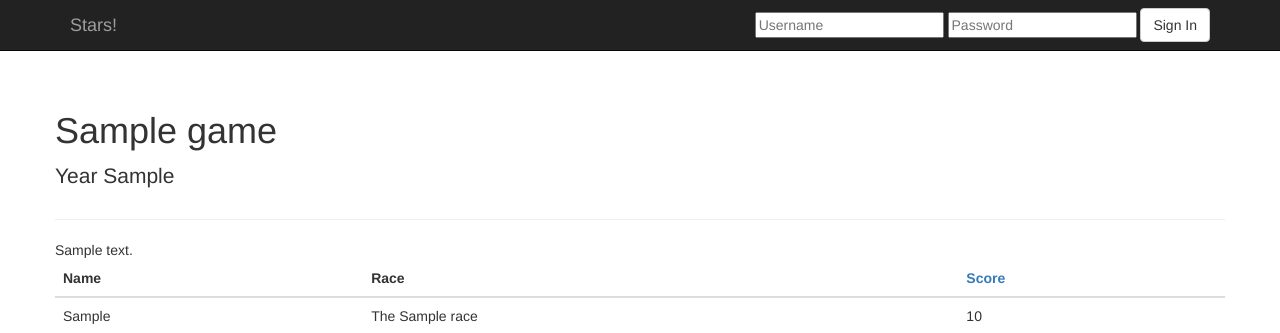
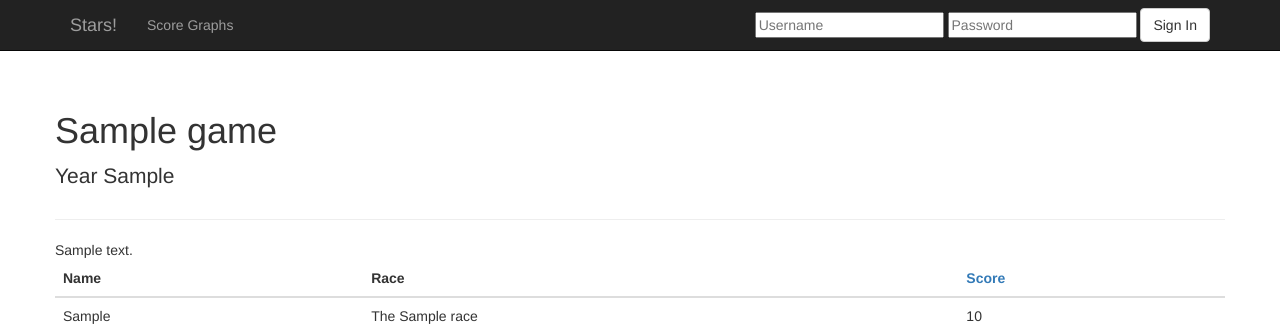
Before and after one commit to jbradberry/django-starsweb, a Django app: template starsweb/templates/starsweb/game_detail.html in a window 1280 px wide. Shown: the top 333 px of the page. Run offline with Django 3.2, Linux system fonts and the light colour scheme; the template is opened without the code that fills it: most values are stand-ins (such as "Sample title", 1, 10 or a date in 2020); some libraries are stand-ins or nearby versions.

Commit message:
Added a link to the score graphs on the navbar.

```diff
--- a/starsweb/templates/starsweb/game_detail.html
+++ b/starsweb/templates/starsweb/game_detail.html
@@ -1,6 +1,12 @@
 {% extends "starsweb/base.html" %}
 
 {% block title %}{{ game.name }} | Games | {{ block.super }}{% endblock %}
+
+{% block nav %}
+<ul class="nav navbar-nav">
+  <li><a href="{% url 'score_graph' slug=game.slug %}">Score Graphs</a></li>
+</ul>
+{% endblock %}
 
 {% block header %}
 <h1>{{ game.name }}</h1>
```
